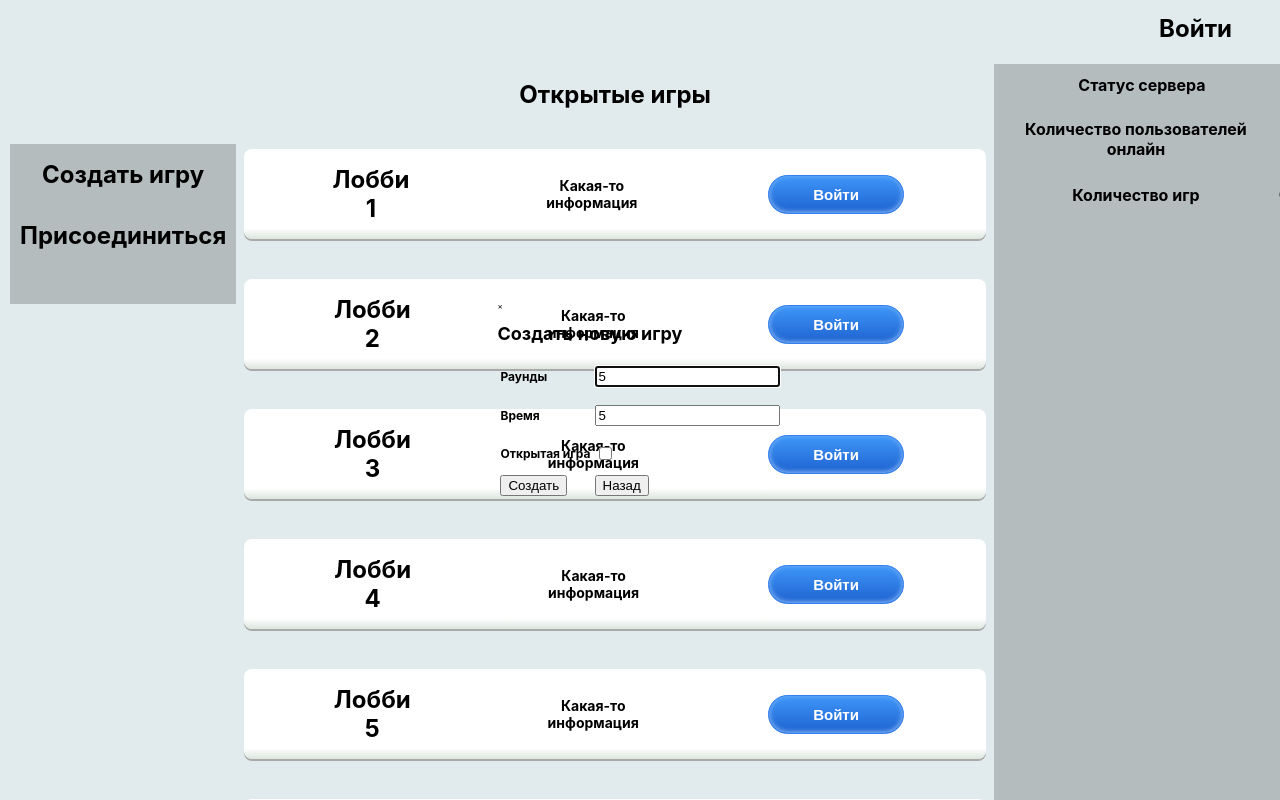
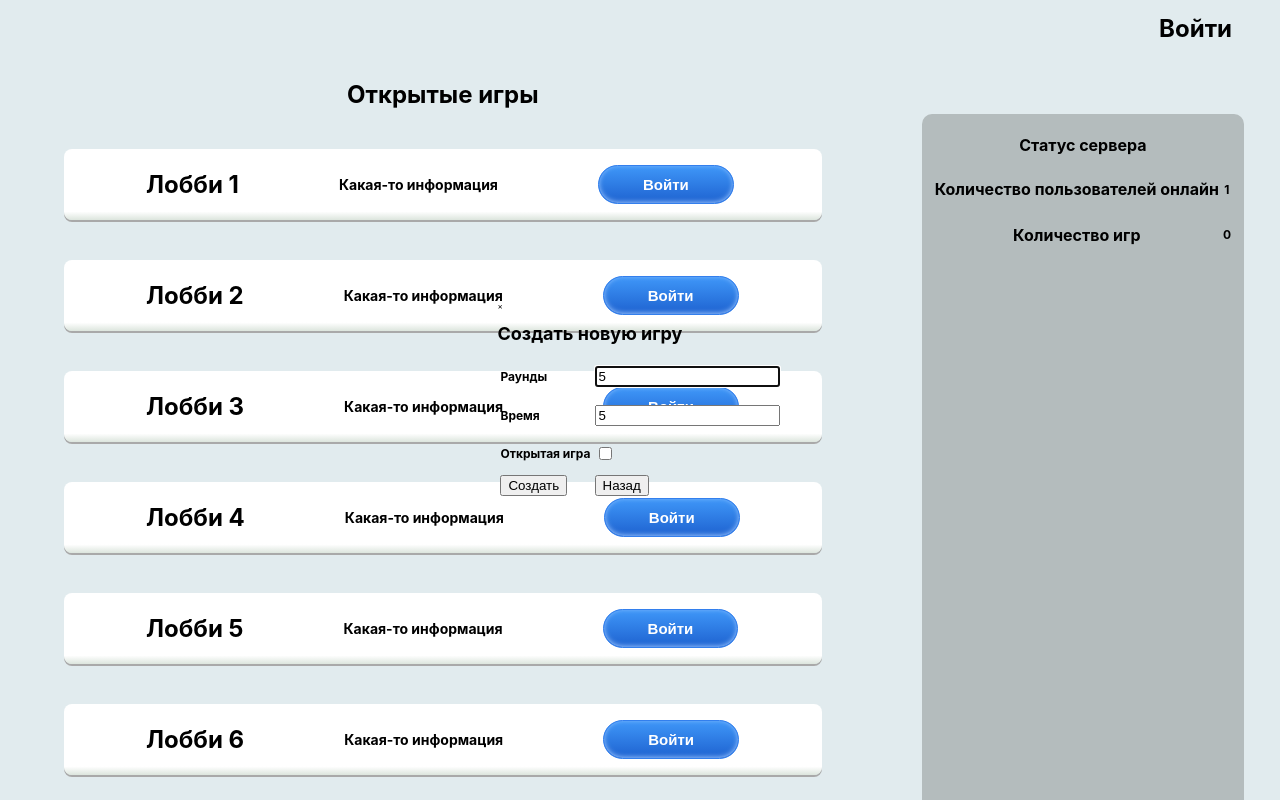
Before and after one commit to denrus99/project, a React (Create React App) app in the folder Crocodile/ClientApp/: page / in a window 1280 px wide. Both pictures are taken after a click on the element "Создать игру". Shown: the top 800 px of the page. Built offline with nearby package versions, Linux system fonts and the light colour scheme.

Commit message:
delete router component

```diff
--- a/Crocodile/ClientApp/src/App.js
+++ b/Crocodile/ClientApp/src/App.js
@@ -1,4 +1,4 @@
-import React from 'react';
+import React, { useState } from 'react';
 import './App.css';
 import './style.css';
 import {HeaderComponent} from "./Components/HeaderComponent"
@@ -9,20 +9,21 @@ import {MainComponent as Main} from "./Components/MainComponent";
 import {ProfileComponent as Profile} from "./Components/ProfileComponent";
 import {GameComponent as Game} from "./Components/GameComponent";
 import {GameMasterComponent as GameMaster} from "./Components/GameMasterComponent";
-
+let lastPage=[0];
 function App() {
+    const [pageNum,setPageNum] = useState(0);
+    let setterPageNum = (a)=>{
+        lastPage.unshift(a);
+        debugger
+        lastPage.length=10;
+        setPageNum(a);
+    }
+    let pages = [<Main setterPageNum={setterPageNum}/>, <Profile lastPage={lastPage} setterPageNum={setterPageNum}/>, <Game setterPageNum={setterPageNum}/>, <GameMaster/>];
     return (
         <div className="App">
-      <HeaderComponent/>
-      <div className='container' style={{width:'100%', marginTop: '8em' }}>
-          <Router>
-              <Switch>
-                  <Route exact path='/' component = {Main}/>
-                  <Route exact path='/Profile' component = {Profile}/>
-                  <Route exact path='/Game1' component = {Game}/>
-                  <Route exact path='/GameMaster' component = {GameMaster}/>
-              </Switch>
-          </Router>
+            <HeaderComponent pageNum={pageNum} setterPageNum={setterPageNum}/>
+            <div className='container' style={{width: '100%', marginTop: '8em'}}>
+                {pages[pageNum]}
             </div>
 
         </div>
--- a/Crocodile/ClientApp/src/Components/HeaderComponent.js
+++ b/Crocodile/ClientApp/src/Components/HeaderComponent.js
@@ -17,9 +17,9 @@ export class HeaderComponent extends Component {
     signIn = async function() {
         this.setState({userIsAuth: true});
 
-        let response =await Fetchs.loginUser("den", "123456");
-        let temp = await response.text();
-        console.log(temp);
+        // let response =await Fetchs.loginUser("den", "123456");
+        // let temp = await response.text();
+        // console.log(temp);
 
         this._closePopup();
     }
@@ -57,10 +57,70 @@ export class HeaderComponent extends Component {
         </Popup>;
 
     render() {
+        let fLink = <Popup modal trigger={<h1 className='fontStyle'>Создать игру</h1>}>
+            {close => (
+                <>
+                    <a className="close" onClick={close}>
+                        &times;
+                    </a>
+                    <h1 style={{fontSize: '18px'}}>Создать новую игру</h1>
+                    <table>
+                        <tr>
+                            <td><h2>Раунды</h2></td>
+                            <td><input defaultValue='5'/></td>
+                        </tr>
+                        <tr>
+                            <td><h2>Время</h2></td>
+                            <td><input defaultValue='5'/></td>
+                        </tr>
+                        <tr>
+                            <td><h2>Открытая игра</h2></td>
+                            <td><input defaultValue='true' type='checkbox'/></td>
+                        </tr>
+                        <tr>
+                            <td>
+                                <button>Создать</button>
+                            </td>
+                            <td>
+                                <button onClick={close}>Назад</button>
+                            </td>
+                        </tr>
+                    </table>
+
+                </>
+            )}
+        </Popup>;
+        let sLink = <Popup modal trigger={<h1 className='fontStyle'>Присоединиться</h1>}>
+            {close => (
+                <>
+                    <a className="close" onClick={close}>
+                        &times;
+                    </a>
+                    <h1 style={{fontSize: '18px'}}>Присоединиться к игре</h1>
+                    <table>
+                        <tr>
+                            <td><h2>ID</h2></td>
+                            <td><input placeholder='id'/></td>
+                        </tr>
+                        <tr>
+                            <td>
+                                <button>Join</button>
+                            </td>
+                            <td>
+                                <button onClick={close}>Назад</button>
+                            </td>
+                        </tr>
+                    </table>
+                </>
+            )}
+        </Popup>;
         return (
             <header className="headerContainer" style={{zIndex: 10}}>
                 <div className="container">
-                    {this.state.userIsAuth ? <UserAuthProfileComponent userLogOut = {this.logOut} /> : this.userNotAuth}
+                    <div className='links'>
+                        {this.props.pageNum===0?<>{fLink}{sLink}</>:null}
+                    </div>
+                    {this.state.userIsAuth ? <UserAuthProfileComponent setterPageNum={this.props.setterPageNum} userLogOut = {this.logOut} /> : this.userNotAuth}
                 </div>
             </header>
         );
--- a/Crocodile/ClientApp/src/Components/MainComponent.js
+++ b/Crocodile/ClientApp/src/Components/MainComponent.js
@@ -8,11 +8,13 @@ import nextArrow from '../images/Main/arrowNext.svg';
 
 
 export class MainComponent extends Component {
+    constructor(props) {
+        super(props);
+    }
     render() {
         return (
             <div className='rowContainer'>
-                <Sidebar/>
-                <OpenGames/>
+                <OpenGames setterPageNum={this.props.setterPageNum}/>
                 <ServerInfo/>
             </div>
         );
@@ -39,71 +41,6 @@ class ServerInfo extends Component {
     }
 }
 
-class Sidebar extends Component {
-    render() {
-        return (
-            <div className='sidebarContainer'>
-                <Popup modal trigger={<h1 className='fontStyle'>Создать игру</h1>}>
-                    {close => (
-                        <>
-                            <a className="close" onClick={close}>
-                                &times;
-                            </a>
-                            <h1 style={{fontSize: '18px'}}>Создать новую игру</h1>
-                            <table>
-                                <tr>
-                                    <td><h2>Раунды</h2></td>
-                                    <td><input defaultValue='5'/></td>
-                                </tr>
-                                <tr>
-                                    <td><h2>Время</h2></td>
-                                    <td><input defaultValue='5'/></td>
-                                </tr>
-                                <tr>
-                                    <td><h2>Открытая игра</h2></td>
-                                    <td><input defaultValue='true' type='checkbox'/></td>
-                                </tr>
-                                <tr>
-                                    <td>
-                                        <button>Создать</button>
-                                    </td>
-                                    <td>
-                                        <button onClick={close}>Назад</button>
-                                    </td>
-                                </tr>
-                            </table>
-
-                        </>
-                    )}
-                </Popup>
-                <Popup modal trigger={<h1 className='fontStyle'>Присоединиться</h1>}>
-                    {close => (
-                        <>
-                            <a className="close" onClick={close}>
-                                &times;
-                            </a>
-                            <h1 style={{fontSize: '18px'}}>Присоединиться к игре</h1>
-                            <table>
-                                <tr>
-                                    <td><h2>ID</h2></td>
-                                    <td><input placeholder='id'/></td>
-                                </tr>
-                                <tr>
-                                    <td>
-                                        <button>Join</button>
-                                    </td>
-                                    <td>
-                                        <button onClick={close}>Назад</button>
-                                    </td>
-                                </tr>
-                            </table>
-                        </>
-                    )}
-                </Popup>
-            </div>
-        );
-    }
-}
 
 class OpenGames extends Component {
     constructor(props) {
@@ -129,7 +66,7 @@ class OpenGames extends Component {
             <div className='OpenGamesContainer'>
                 <h1>Открытые игры</h1>
                 {openGames.slice(this.state.pageNum * 10, (this.state.pageNum + 1) * 10 - 1).map(x => <LobbyItem
-                    name={x.name} info={x.info}/>)}
+                    name={x.name} setterPageNum={this.props.setterPageNum} info={x.info}/>)}
                 <div style={{margin: '0 auto', justifyContent:'space-around', alignItems:'center'}} className='rowContainer'>
                     {
                         this.state.pageNum > 0 ?
@@ -149,12 +86,15 @@ class OpenGames extends Component {
 }
 
 class LobbyItem extends Component {
+    constructor(props) {
+        super(props);
+    }
     render() {
         return (
             <div className='lobbyItem'>
                 <h2>{this.props.name}</h2>
                 <h3>{this.props.info}</h3>
-                <button onClick={()=>window.location.href = '/game1'}>Войти</button>
+                <button onClick={()=>this.props.setterPageNum(2)}>Войти</button>
             </div>
         );
     }
--- a/Crocodile/ClientApp/src/Components/UserAuthProfileComponent.js
+++ b/Crocodile/ClientApp/src/Components/UserAuthProfileComponent.js
@@ -5,6 +5,9 @@ import Popup from "reactjs-popup";
 
 export class UserAuthProfileComponent extends Component {
     h1 = {padding: '10px 0', cursor: "pointer", margin: '1em', background: '#6C8CD5'};
+    constructor(props) {
+        super(props);
+    }
 
     render() {
         return (
@@ -14,10 +17,9 @@ export class UserAuthProfileComponent extends Component {
                     <img src={userLogo} style={{width: '5em', height: '5em', margin: '0 1em'}}/>
                 </div>
             }>
-                <a href='/Profile'><h1 style={this.h1} >Профиль</h1></a>
+                <a onClick={()=> this.props.setterPageNum(1)}><h1 style={this.h1} >Профиль</h1></a>
                 <h1 style={this.h1} onClick={() => this.props.userLogOut()}>Выйти</h1>
             </Popup>
-
         );
     }
 }
--- a/Crocodile/ClientApp/src/Components/mainpagestyle.css
+++ b/Crocodile/ClientApp/src/Components/mainpagestyle.css
@@ -79,9 +79,11 @@ button, button:active, button:focus {
 }
 
 .serverInfo {
-    margin: 0 auto;
+    margin: 50px auto;
     top: 100px;
     background: #b4bcbd;
+    border-radius: 10px;
+    padding: 10px;
 }
 
 .sidebarContainer button {
--- a/Crocodile/ClientApp/src/style.css
+++ b/Crocodile/ClientApp/src/style.css
@@ -27,6 +27,17 @@ body {
     opacity: 0;
     transition: 0.3s;
 }
-.headerContainer:hover:before{
+.headerContainer:hover:before {
     opacity: 1;
 }
+.headerContainer:hover  .links{
+    opacity: 1;
+}
+
+.links{
+    z-index: 1000;
+    margin-left: 30px;
+    display: flex;
+    opacity: 0;
+    flex-direction: row;
+}
```
Also changed, not shown: Crocodile/ClientApp/src/Components/ProfileComponent.js (+6 -2 lines). Lines whose indentation alone changed are shown as unchanged.
